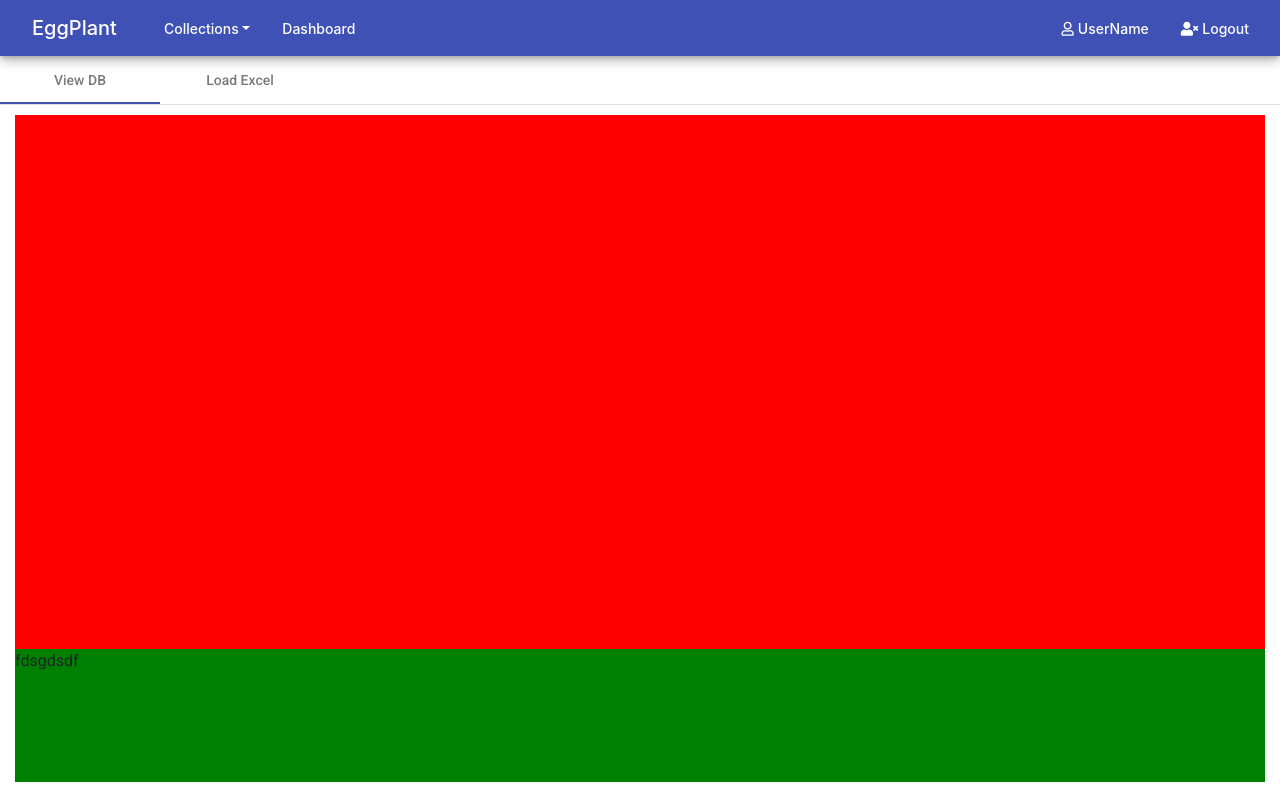
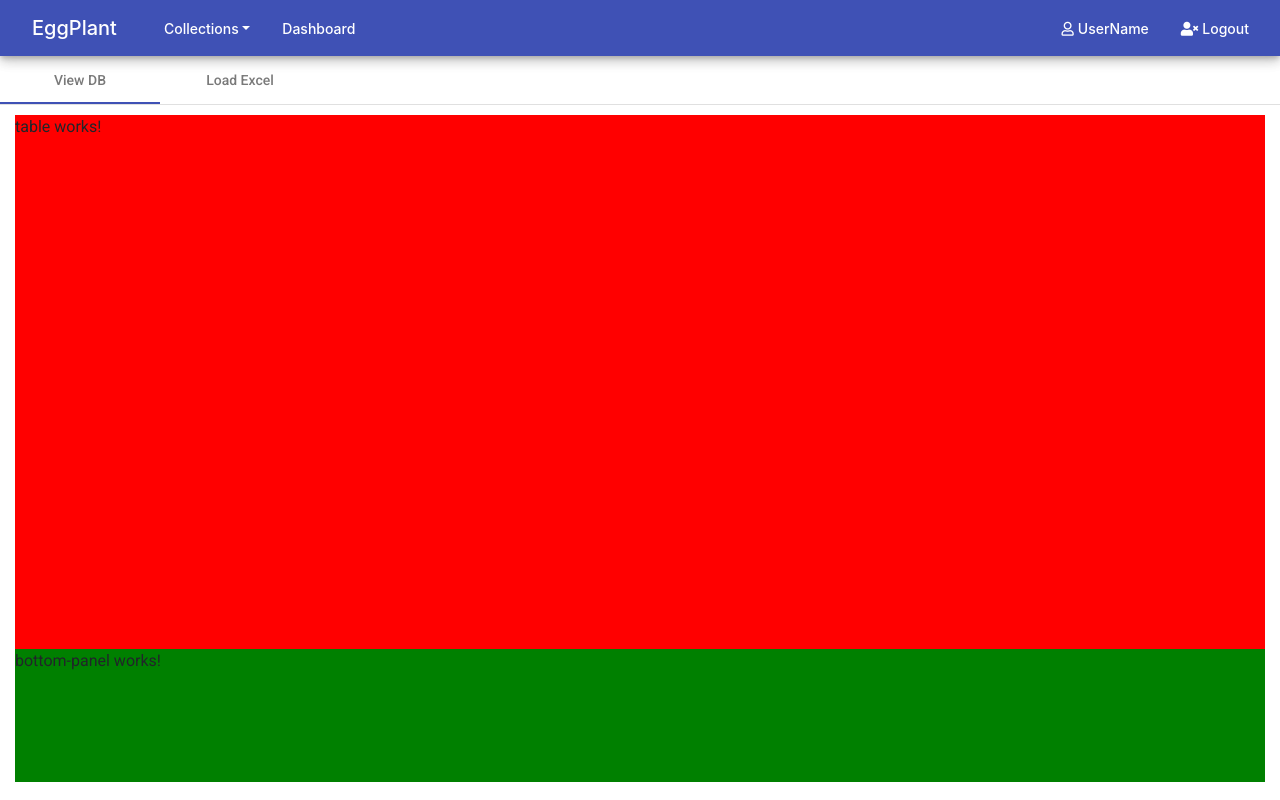
Before and after one commit to ArtiZN/EggPlant, an Angular app: page / in a window 1280 px wide. Built offline with nearby package versions, Linux system fonts and the light colour scheme.

Commit message:
apply components

```diff
--- a/package.json
+++ b/package.json
@@ -12,6 +12,7 @@
   "private": true,
   "dependencies": {
     "@angular/animations": "^6.1.0",
+    "@angular/cdk": "^6.2.0",
     "@angular/common": "^6.1.0",
     "@angular/compiler": "^6.1.0",
     "@angular/core": "^6.1.0",
@@ -21,13 +22,14 @@
     "@angular/platform-browser": "^6.1.0",
     "@angular/platform-browser-dynamic": "^6.1.0",
     "@angular/router": "^6.1.0",
+    "ag-grid-angular": "^19.0.0",
+    "ag-grid-community": "^19.0.0",
     "angular-material": "^1.1.10",
     "bootstrap": "^4.1.3",
     "core-js": "^2.5.4",
     "jquery": "^3.3.1",
     "rxjs": "~6.2.0",
-    "zone.js": "~0.8.26",
-    "@angular/cdk": "^6.2.0"
+    "zone.js": "~0.8.26"
   },
   "devDependencies": {
     "@angular-devkit/build-angular": "~0.8.0",
--- a/src/app/core/components/database/database.component.html
+++ b/src/app/core/components/database/database.component.html
@@ -1,8 +1,8 @@
 <div class="db-container">
   <div class="main-table">
-
+      <app-table></app-table>
   </div>
   <div class="table-panel">
-    fdsgdsdf
+      <app-bottom-panel></app-bottom-panel>
   </div>
 </div>
```
Also changed, not shown: 1 other file (tests, documents, lock files or other folders).
